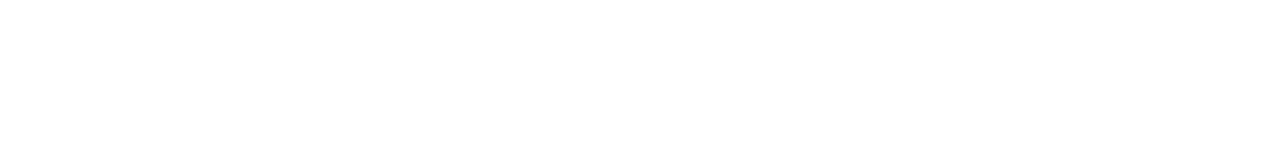
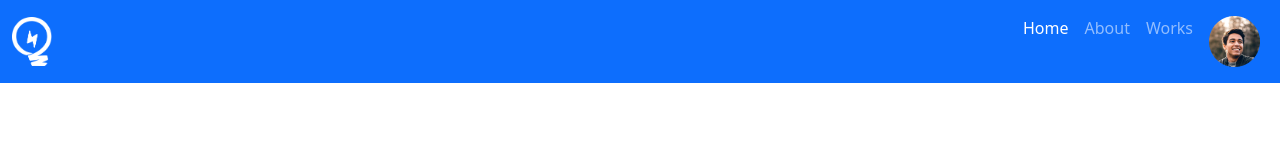
Before and after one commit to Tuhinsarker138/leader-board-master, a plain HTML site: page index.html in a window 1280 px wide. Drawn offline with nearby package versions, Linux system fonts and the light colour scheme.

Commit message:
navigation bar added

```diff
--- a/index.html
+++ b/index.html
@@ -5,8 +5,41 @@
     <meta http-equiv="X-UA-Compatible" content="IE=edge">
     <meta name="viewport" content="width=device-width, initial-scale=1.0">
     <title>Leader Board</title>
+    <link rel="stylesheet" href="style.css">
+    <link rel="shortcut icon" href="Tuhin Sarker.jpg" type="image/x-icon">
+    <link href="https://cdn.jsdelivr.net/npm/bootstrap@5.2.0/dist/css/bootstrap.min.css" rel="stylesheet" integrity="sha384-gH2yIJqKdNHPEq0n4Mqa/HGKIhSkIHeL5AyhkYV8i59U5AR6csBvApHHNl/vI1Bx" crossorigin="anonymous">
 </head>
 <body>
+    <header>
+        <nav class="navbar navbar-expand-lg navbar-dark bg-primary">
+            <div class="container-fluid">
+              <a class="navbar-brand" href="#"><img class="brand-logo" src="images/icons/logo.png" alt=""></a>
+              <button class="navbar-toggler" type="button" data-bs-toggle="collapse" data-bs-target="#navbarText" aria-controls="navbarText" aria-expanded="false" aria-label="Toggle navigation">
+                <span class="navbar-toggler-icon"></span>
+              </button>
+              <div class="collapse navbar-collapse" id="navbarText">
+                <ul class=" navbar-nav ms-auto mb-2 mb-lg-0 ">
+                  <li class="nav-item">
+                    <a class="nav-link active" aria-current="page" href="#">Home</a>
+                  </li>
+                  <li class="nav-item">
+                    <a class="nav-link" href="#">About</a>
+                  </li>
+                  <li class="nav-item">
+                    <a class="nav-link" href="#">Works</a>
+                  </li>
+                  <li class="nav-item"><a href="#" class="nav-link">
+                    <img src="images/icons/profile.png" alt="">
+                  </a></li>
+                </ul>
 
+              </div>
+            </div>
+          </nav>
+    </header>
+
+
+    <script src="https://cdn.jsdelivr.net/npm/@popperjs/core@2.11.5/dist/umd/popper.min.js" integrity="sha384-Xe+8cL9oJa6tN/veChSP7q+mnSPaj5Bcu9mPX5F5xIGE0DVittaqT5lorf0EI7Vk" crossorigin="anonymous"></script>
+    <script src="https://cdn.jsdelivr.net/npm/bootstrap@5.2.0/dist/js/bootstrap.min.js" integrity="sha384-ODmDIVzN+pFdexxHEHFBQH3/9/vQ9uori45z4JjnFsRydbmQbmL5t1tQ0culUzyK" crossorigin="anonymous"></script>
 </body>
 </html>
--- /dev/null
+++ b/style.css
@@ -0,0 +1,3 @@
+.brand-logo{
+    width: 40px;
+}
```
Also changed, not shown: Tuhin Sarker.jpg (added).
